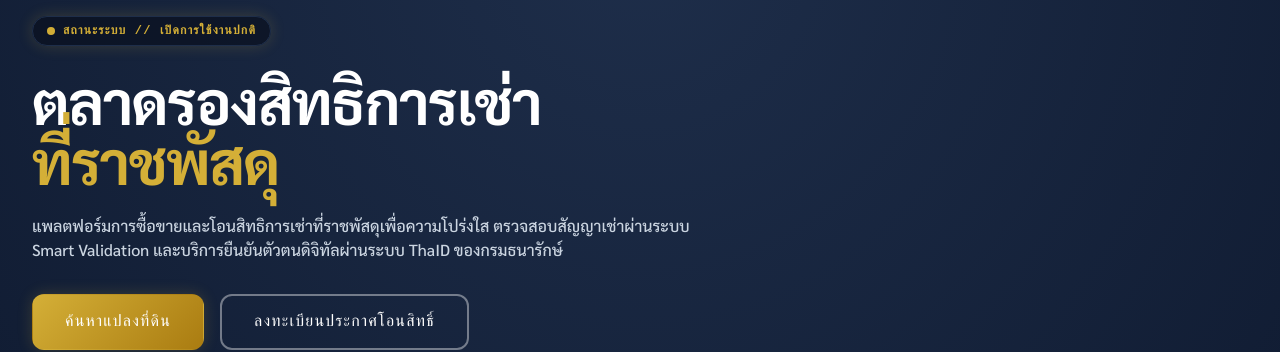
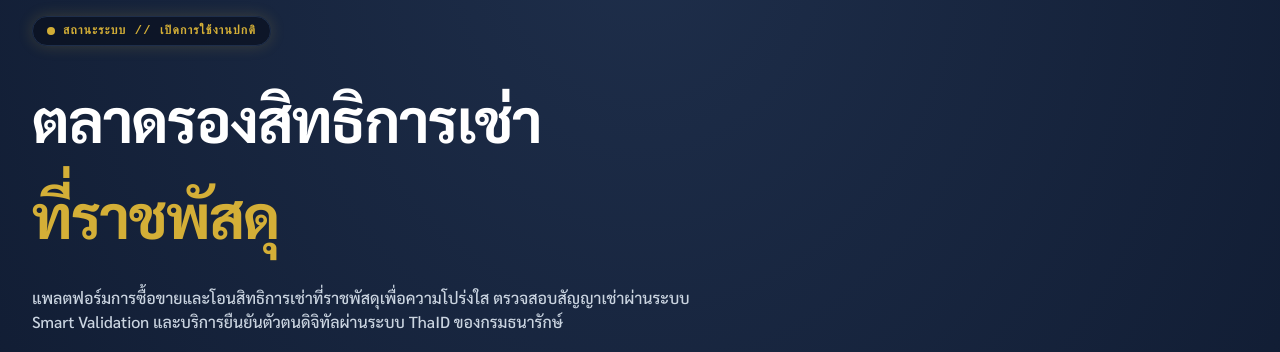
Before and after one commit to aumdang8577-create/trd-lex, a Next.js app in the folder frontend/: page / in a window 1280 px wide. Shown: the part 130-482 px from the top of the page. Built offline with nearby package versions, Linux system fonts and the light colour scheme; no server answers.

Commit message:
style: set explicit inline line-height to 1.6 for hero title to prevent any overlapping

```diff
--- a/frontend/src/app/page.tsx
+++ b/frontend/src/app/page.tsx
@@ -113,7 +113,7 @@ export default function HomePage() {
               สถานะระบบ // เปิดการใช้งานปกติ
             </div>
 
-            <h1 className="text-4xl sm:text-5xl lg:text-6xl font-black mb-6 leading-loose uppercase tracking-tight font-sans text-white">
+            <h1 className="text-4xl sm:text-5xl lg:text-6xl font-black mb-6 uppercase tracking-tight font-sans text-white" style={{ lineHeight: '1.6' }}>
               ตลาดรองสิทธิการเช่า
               <br />
               <span className="text-trd-secondary">ที่ราชพัสดุ</span>
```
